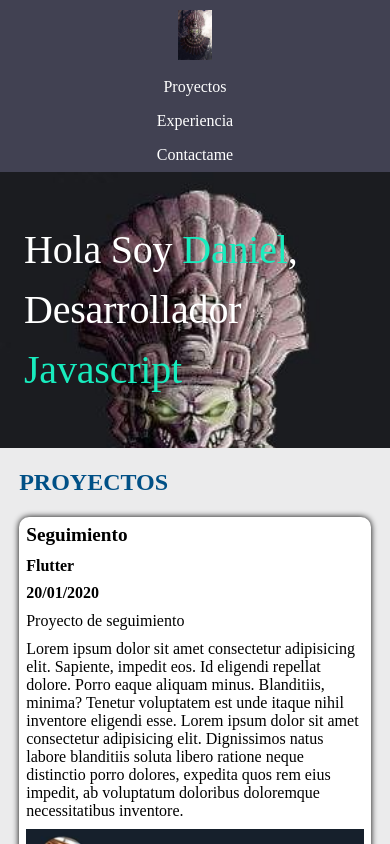
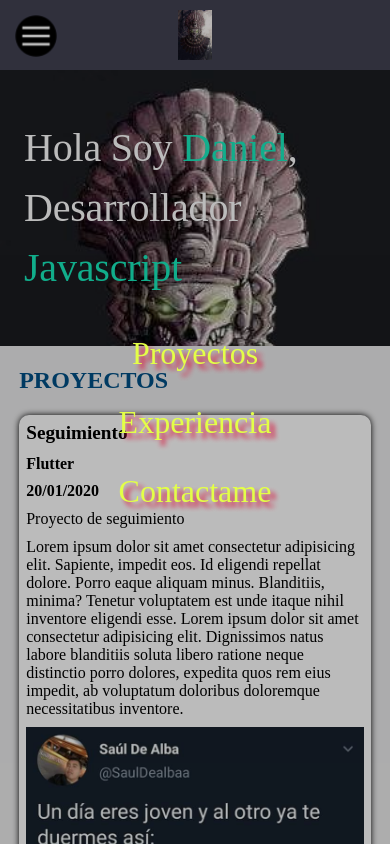
Before and after one commit to Huitzilopochtli1/Portafolio, a plain HTML site: page index.html in a window 390 px wide. Shown: the top 844 px of the page. Drawn offline with Linux system fonts and the light colour scheme.

Commit message:
diseño del menu hamburguesa

```diff
--- a/css/estilos.css
+++ b/css/estilos.css
@@ -1,6 +1,20 @@
 body {
   margin: 0;
   font-size: 16px;
+}
+
+.container_menu-hamburguer {
+  margin: 0px;
+  position: fixed;
+  z-index: 200;
+  top: 11px;
+  left: 11px;
+  display: none;
+}
+
+.hamburguer_menu {
+  height: 50px;
+  width: 50px;
 }
 
 .header {
@@ -380,17 +394,44 @@ h2 {
 } /*------------------------------fin @media 1024------------------------------*/
 
 @media screen and (max-width: 767px) {
+  .container_menu-hamburguer {
+    display: block;
+  }
+  .menu {
+    position: fixed;
+    z-index: 300;
+    background-color: rgba(0, 0, 0, 0.267);
+    top: 0px;
+    left: -100vw;
+    right: 0px;
+    bottom: 0px;
+    width: 100vw;
+    height: 100vh;
+    display: flex;
+    justify-content: center;
+    align-items: center;
+    transition: 2s;
+  }
+
   .header {
     height: auto;
     display: block;
   }
   ul {
     display: block;
+    width: 100%;
+    height: auto;
+  }
+  .menu.menu_active {
+    left: 0px;
   }
   .link {
     justify-content: center;
     margin: 0px 0px;
     padding: 10px 0px;
+    font-size: 2rem;
+    color: rgb(227, 255, 71);
+    text-shadow: 5px 5px 5px crimson;
   }
   .link:hover {
     background-color: #8b69ce;
--- a/index.html
+++ b/index.html
@@ -15,13 +15,17 @@
   </head>
 
   <body>
+    <figure class="container_menu-hamburguer">
+      <img class="hamburguer_menu" src="img/hamburguer_menu.png" alt="menu" />
+    </figure>
+
     <header class="header">
       <div class="wrapper">
         <figure>
           <img src="img/Huitzilopochtli.ico" alt="logo de Huitzilopochtli" />
         </figure>
 
-        <nav class="menu">
+        <nav class="menu menu_active">
           <ul>
             <li>
               <a class="link" href="#proyecto">Proyectos</a>
```
Also changed, not shown: img/hamburguer_menu.png (added).
